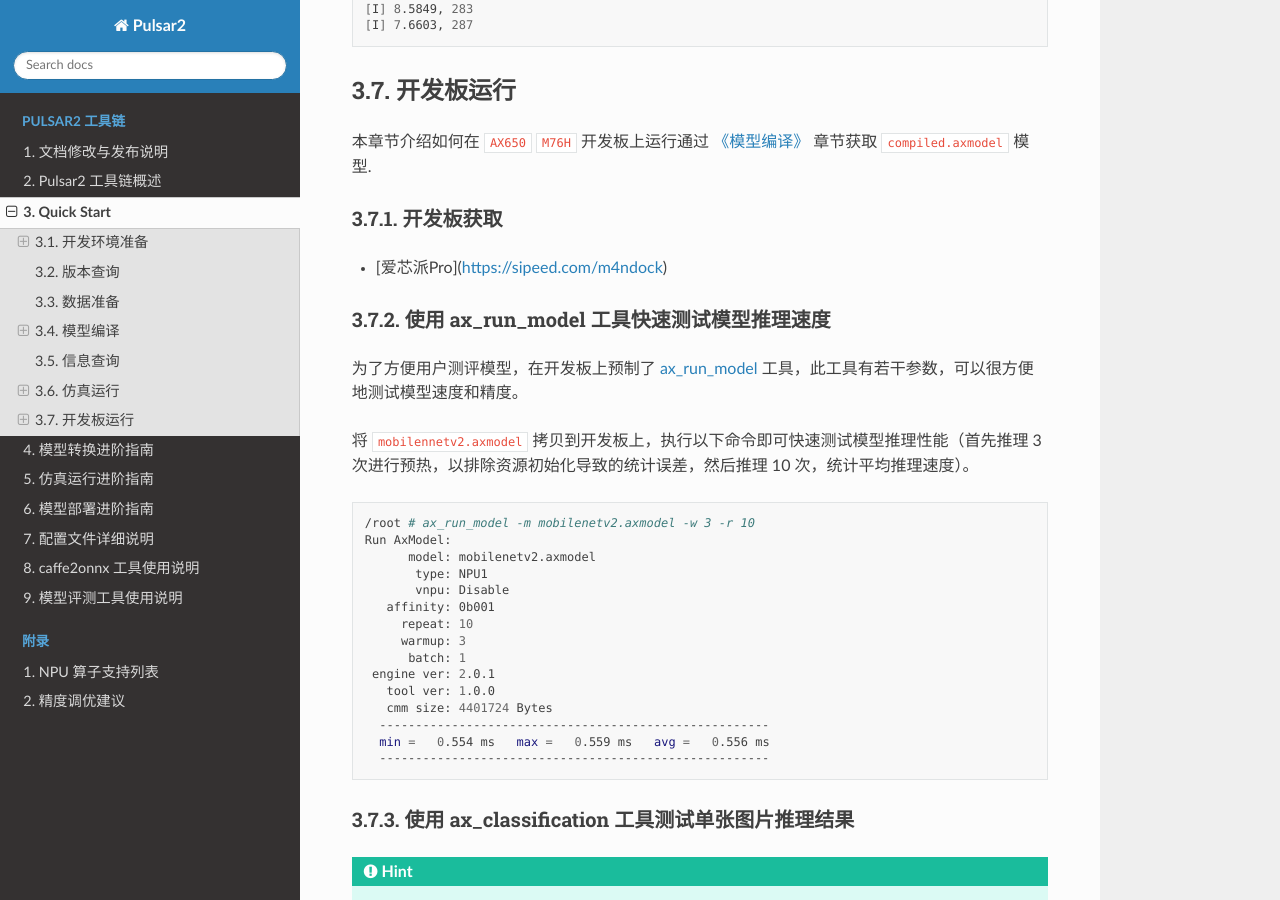
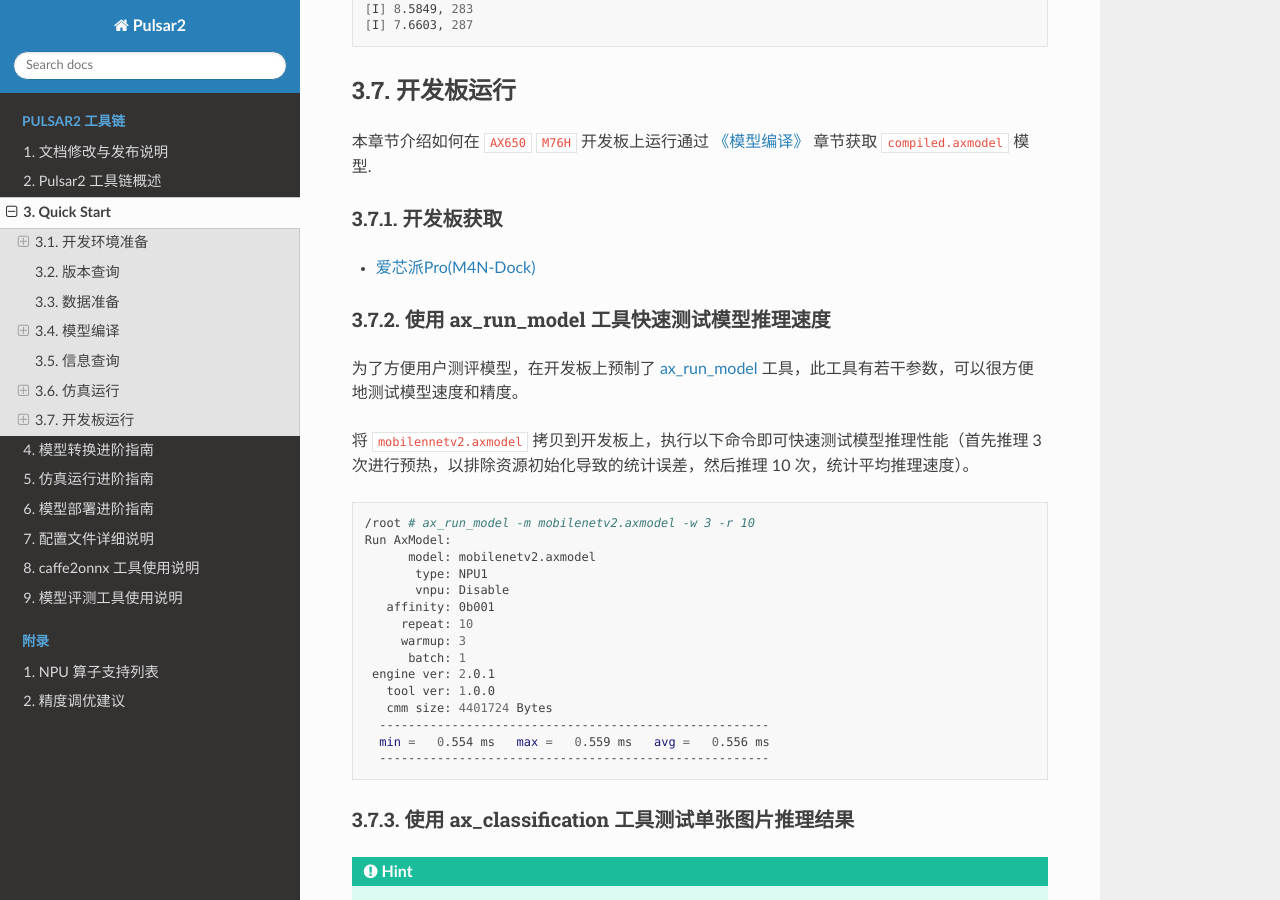
Before and after one commit to AXERA-TECH/pulsar2-docs, a Sphinx documentation site: the page built from source/user_guides_quick/quick_start.rst, in a window 1280 px wide and 900 px high, scrolled down 9991 px. Built offline with Sphinx 7.4.7 and the Read the Docs theme 2.0.0, drawn with Linux system fonts in a browser that asks for light colours; some of the changed text lies outside the part shown.

Commit message:
update the download link of pulsar2

```diff
--- a/source/user_guides_quick/quick_start.rst
+++ b/source/user_guides_quick/quick_start.rst
@@ -507,7 +507,7 @@ log 参考信息
 开发板获取
 ~~~~~~~~~~~~~~~~~~~~~~~~~~~~~~~
 
-- [爱芯派Pro](https://sipeed.com/m4ndock)
+- `爱芯派Pro(M4N-Dock) <https://sipeed.com/m4ndock>`_
 
 ~~~~~~~~~~~~~~~~~~~~~~~~~~~~~~~~~~~~~~~~~~~~~~~~~~~~~~~~~~~~~~
 使用 ax_run_model 工具快速测试模型推理速度
```
Also changed, not shown: other parts of source/user_guides_quick/quick_start.rst (+1 -1 lines).
